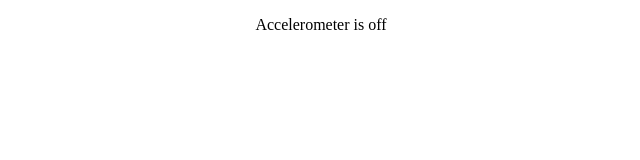
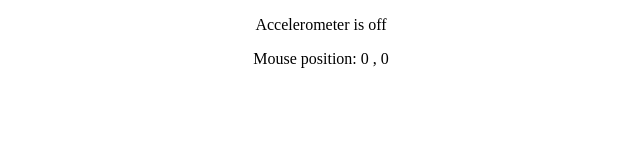
Before and after one commit to Alok301995/cover-your-track-frontend, a React (Create React App) app: page / in a window 1280 px wide. Shown: the top 160 px of the page, without its empty margins (319-959 px from the left). Built offline with nearby package versions, Linux system fonts and the light colour scheme.

Commit message:
mouse tracking added

```diff
--- a/src/components/Home/index.js
+++ b/src/components/Home/index.js
@@ -16,21 +16,23 @@ function detectAcceleration(callback){
     }
 }
 
-// function to track mouse coordinates
-// function trackMouse(callback){
-//     if(window.DeviceMotionEvent){
-//         window.addEventListener('mousemove', function(event){
-//             callback({x:event.screenX, y:event.screenY});
 
-//         });
-//     }
-// }
+function trackMouse(callback){
+    if(window.DeviceMotionEvent){
+        window.addEventListener('mousemove', function(event){
+            callback({x:event.screenX, y:event.screenY});
+
+        });
+    }
+}
 
 function Home(){
     const [accStatus , setAccStatus] = useState(false);
     // const [gyroStatus , setGyroStatus] = useState(false);
+    const [mouse , setMouse] = useState({x:0, y:0});
     useEffect(() => {
         detectAcceleration(setAccStatus);
+        trackMouse(setMouse);
     } ,[]);
     return(
         <div className="home__container">
@@ -38,6 +40,9 @@ function Home(){
                 {accStatus ? <p>Accelerometer is on</p> : <p>Accelerometer is off</p>}
                 {/* {gyroStatus ? <p>Gyroscope is on</p> : <p>Gyroscope is off</p>} */}
             </div>
+            <div>
+                <p>Mouse position: {mouse.x} , {mouse.y}</p>
+            </div>
         </div>
     )
 }
```
